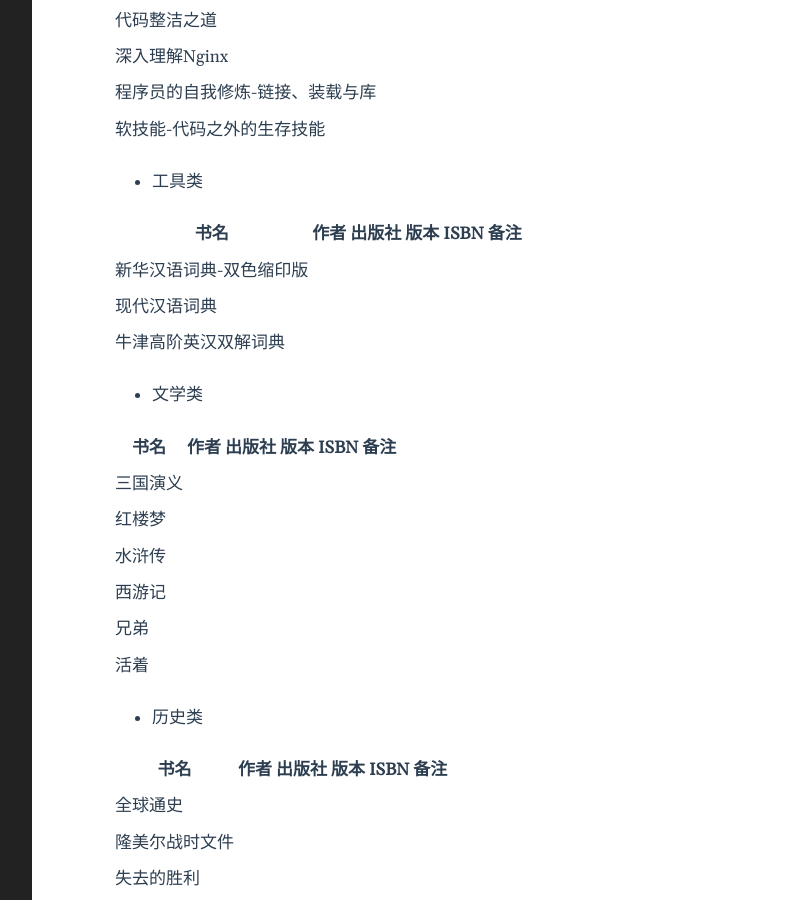
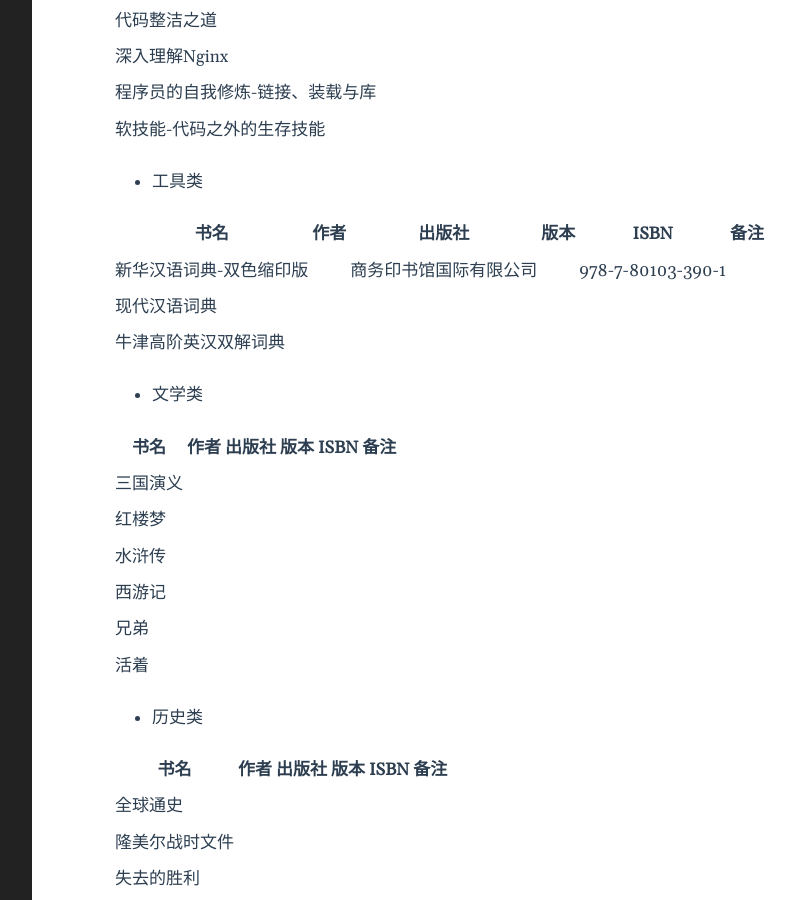
Before and after one commit to yejinp/yejinp.github.io, a Jekyll site: the page built from _posts/2022-10-16-我的书籍.markdown, in a window 1280 px wide and 900 px high, scrolled down 2211 px. Shown: the whole window, without its empty margins (188-983 px from the left). Built offline with Jekyll 4.4.1, drawn with Linux system fonts in a browser that asks for light colours.

Commit message:
add contents

```diff
--- a/_posts/2022-10-16-我的书籍.markdown
+++ b/_posts/2022-10-16-我的书籍.markdown
@@ -61,7 +61,7 @@
 
 | 书名 | 作者 | 出版社 | 版本 | ISBN |备注 |
 |------|------|----|----|-----|----|----|
-| 新华汉语词典-双色缩印版 | | | | | |
+| 新华汉语词典-双色缩印版 | | 商务印书馆国际有限公司 | |978-7-80103-390-1 | |
 | 现代汉语词典| | | | | |
 | 牛津高阶英汉双解词典| | | | | |
 
```
